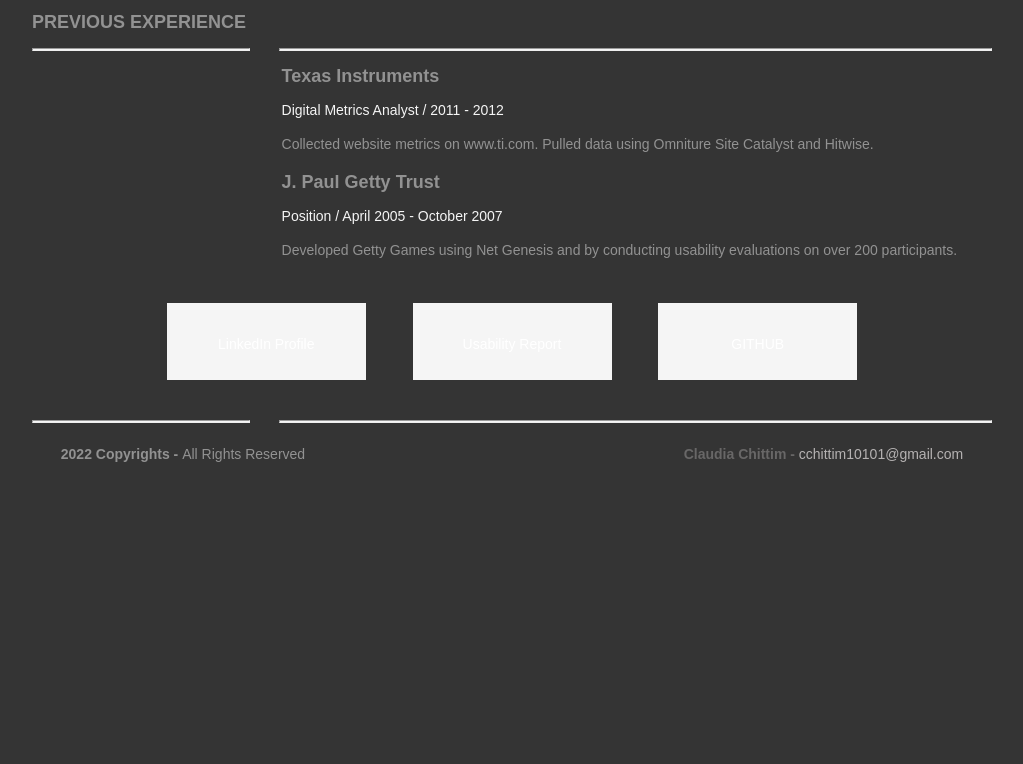
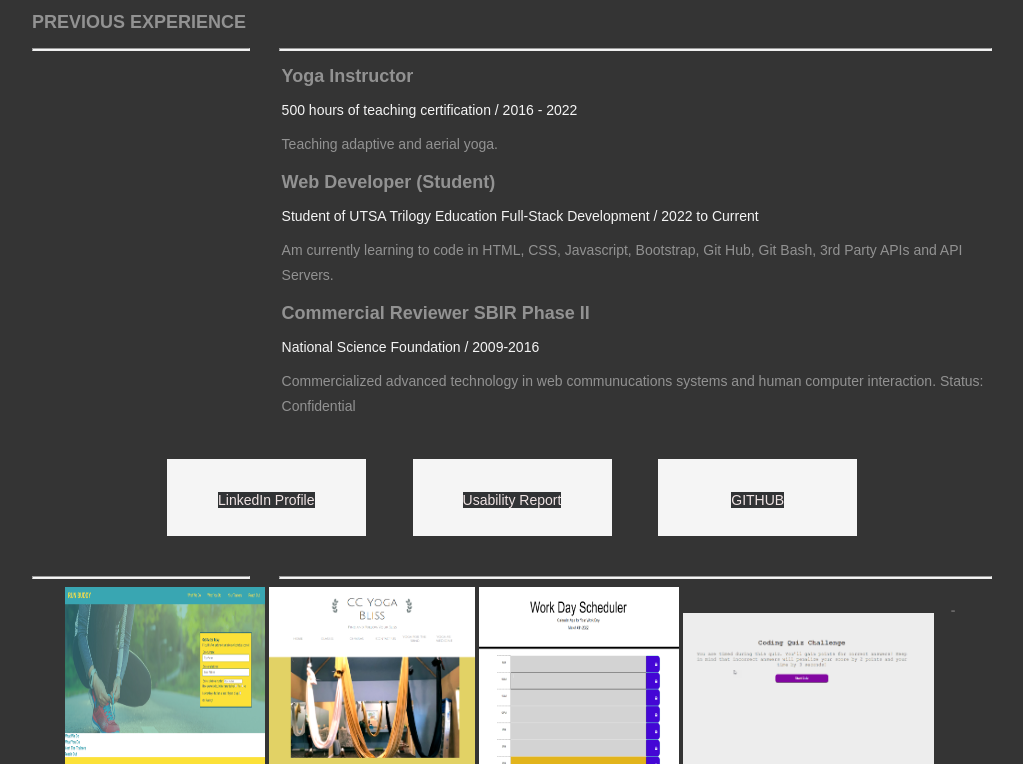
Before and after one commit to c0y01202/Biography_Page, a plain HTML site: page index.html in a window 1280 px wide. Shown: the part 532-1296 px from the top of the page, without its empty margins (128-1151 px from the left). Before the commit the page ends 1009 px from the top, so only its background shows below. Drawn offline with Linux system fonts and the light colour scheme.

Commit message:
added new images and links, modified CSS and HTML

```diff
--- a/index.html
+++ b/index.html
@@ -75,19 +75,27 @@
     <hr class="sectionTitleRule2">
     <section id="section2"
 
-    <!-- First Title & company details  -->
+    <!--First Title & company details-->
     <article class="section2Content">
-      <h2 class="sectionContentTitle">Texas Instruments</h2>
-      <h3 class="sectionContentSubTitle">Digital Metrics Analyst / 2011 - 2012</h3>
-      <p class="sectionContent"> Collected website metrics on www.ti.com. Pulled data using Omniture Site Catalyst and Hitwise. </p>
+      <h2 class="sectionContentTitle">Yoga Instructor</h2>
+      <h3 class="sectionContentSubTitle">500 hours of teaching certification / 2016 - 2022</h3>
+      <p class="sectionContent"> Teaching adaptive and aerial yoga. </p>
     </article>
 
     <!-- Second Title & company details  -->
     <article class="section2Content">
-      <h2 class="sectionContentTitle"> J. Paul Getty Trust</h2>
-      <h3 class="sectionContentSubTitle">Position / April 2005 - October 2007</h3>
-      <p class="sectionContent"> Developed Getty Games using Net Genesis and by conducting usability evaluations on over 200 participants. </p>
+      <h2 class="sectionContentTitle"> Web Developer (Student)</h2>
+      <h3 class="sectionContentSubTitle">Student of UTSA Trilogy Education Full-Stack Development / 2022 to Current</h3>
+      <p class="sectionContent"> Am currently learning to code in HTML, CSS, Javascript, Bootstrap, Git Hub, Git Bash, 3rd Party APIs and API Servers. </p>
     </article>
+
+    <!-- Third Title & company details  -->
+    <article class="section2Content">
+      <h2 class="sectionContentTitle"> Commercial Reviewer SBIR Phase II</h2>
+      <h3 class="sectionContentSubTitle">National Science Foundation / 2009-2016</h3>
+      <p class="sectionContent"> Commercialized advanced technology in web communucations systems and human computer interaction. Status: Confidential </p>
+    </article>
+
     <!-- Replicate the above Div block to add more title and company details in the future-->
   </section>
 
@@ -103,14 +111,29 @@
   </aside>
 </section>
 
+<!--Section for images to include image cards for pictures of previous work-->
+<!--sample code here:
+https://getbootstrap.com/docs/4.3/components/card/-->
+<div> <divclass = portolfio></section>
+
+
+
 </h2>
 <hr class="sectionTitleRule">
 </section>
 </header>
 <footer>
   <hr>
-  <p class="footerDisclaimer">2022  Copyrights - <span>All Rights Reserved</span></p>
-  <p class="footerNote">Claudia Chittim - <span>cchittim10101@gmail.com</span></p>
+  <p class="footerDisclaimer"><span>&nbsp;</span></p>
+  <p class="footerNote">- <span>&nbsp;</span></p>
 </footer>
+
+<section>
+<section class=Previous Work</section/>
+
+<a href="https://c0y01202.github.io/run-buddy/"><img src="Images/run_buddy.png" width="200" height="200" alt=""></a>
+<a href="https://www.ccblissyoga.space/"><img src="Images/yoga_website.png" width="206" height="200" alt=""></a>
+<a href="https://c0y01202.github.io/workdayscheduler/"><img src="Images/index.png" width="200" height="200" alt=""></a>
+<a href="https://c0y01202.github.io/onlinequiz/"><img src="Images/questions_page.png" width="251" height="174" alt=""></a>
 </body>
 </html>
--- a/style.css
+++ b/style.css
@@ -5,7 +5,7 @@
   --violet: #463947;
   --whitesmoke: #f5f5f5;
   --darkgrey: #343434;
-	--lightgrey: rgba(146,146,146,1.00);
+  --lightgrey: rgba(146, 146, 146, 1);
 }
 
 body {
@@ -19,17 +19,19 @@
   background-color: var(--darkgrey);
 }
 
-body, td, th {
-    font-family: Cambria, "Hoefler Text", "Liberation Serif", Times, "Times New Roman", serif;
+body,
+td,
+th {
+  font-family: Cambria, "Hoefler Text", "Liberation Serif", Times,
+    "Times New Roman", serif;
 }
-
 
 /* Header */
 header {
   text-align: center;
   display: block;
   text-decoration-color: aliceblue;
-	color:aliceblue;
+  color: aliceblue;
 }
 header .profileLogo .logoPlaceholder {
   background-color: var(--whitesmoke);
@@ -39,7 +41,7 @@
 header .logoPlaceholder span {
   width: 80px;
   height: 22px;
-	font-family: 'Montserrat', sans-serif;
+  font-family: "Montserrat", sans-serif;
   color: var(--white);
   font-size: 30px;
   font-weight: 700;
@@ -50,9 +52,10 @@
   width: 259px;
   border-radius: 50%;
   height: 259px;
-	clear: both;}
+  clear: both;
+}
 header .profileHeader h1 {
-	font-family: 'Montserrat', sans-serif;
+  font-family: "Montserrat", sans-serif;
   color: var(--lightgrey);
   font-size: 30px;
   font-weight: 700;
@@ -99,7 +102,7 @@
   display: inline;
 }
 header a {
-	  font-family: 'Courier New', Courier, monospace;
+  font-family: "Courier New", Courier, monospace;
   text-decoration: none;
   color: var(--whitesmoke);
 }
@@ -119,24 +122,26 @@
   font-size: 22px;
 }
 
-
 /* Main Content sections */
 .mainContent .section1 {
   display: block;
 }
-.section1 .sectionTitle, .section2 .sectionTitle {
-	font-family: 'Montserrat', sans-serif;
+.section1 .sectionTitle,
+.section2 .sectionTitle {
+  font-family: "Montserrat", sans-serif;
   color: var(--lightgrey);
   font-size: 18px;
   font-weight: 700;
   text-transform: uppercase;
 }
-.section1 .sectionTitleRule, .section2 .sectionTitleRule {
+.section1 .sectionTitleRule,
+.section2 .sectionTitleRule {
   margin: 0 3% 0 0;
   float: left;
   clear: both;
 }
-.section1 .sectionTitleRule2, .section2 .sectionTitleRule2 {
+.section1 .sectionTitleRule2,
+.section2 .sectionTitleRule2 {
   background-color: var(--whitesmoke);
   height: 1px;
   padding: 0px;
@@ -157,7 +162,6 @@
   font-size: 18px;
   font-weight: 700;
 }
-
 
 .section2 .sectionContentSubTitle {
   font-family: sans-serif;
@@ -187,15 +191,16 @@
   background-color: var(--lightgrey);
 }
 .externalResourcesNav .externalResources a {
-	font-family: 'Montserrat', sans-serif;
-	color: rgba(255,255,255,1.00);
+  font-family: "Montserrat", sans-serif;
+  color: rgb(240, 228, 228);
+  background-color: rgb(49, 51, 53);
   font-size: 14px;
   font-weight: 400;
   line-height: 18px;
   text-decoration: none;
 }
 .stretch {
-	content: '';
+  content: "";
   display: inline-block;
   margin-left: 2%;
   margin-right: 2%;
@@ -216,16 +221,16 @@
   font-family: sans-serif;
   font-size: 14px;
   line-height: 18px;
-	color: rgba(104,103,103,1.00);
+  color: rgba(104, 103, 103, 1);
   font-weight: 700;
 }
 footer .footerNote span {
-	color: rgba(181,178,178,1.00);
+  color: rgba(181, 178, 178, 1);
   font-weight: 400;
 }
 
 /* Media query for Mobile devices*/
-@media only screen and (min-width : 285px) and (max-width : 480px) {
+@media only screen and (min-width: 285px) and (max-width: 480px) {
   /* Header */
   header {
     width: 100%;
@@ -262,13 +267,16 @@
     text-align: center;
     margin-bottom: 10%;
   }
-.section1 .section1Title, .section2 .section1Title {
+  .section1 .section1Title,
+  .section2 .section1Title {
     text-align: center;
   }
-.section1 .sectionTitleRule, .section2 .sectionTitleRule {
+  .section1 .sectionTitleRule,
+  .section2 .sectionTitleRule {
     width: 100%;
   }
-.section1 .sectionTitleRule2, .section2 .sectionTitleRule2 {
+  .section1 .sectionTitleRule2,
+  .section2 .sectionTitleRule2 {
     display: none;
   }
   .mainContent .section1 .section1Content {
@@ -301,11 +309,10 @@
   }
   .width {
   }
-
 }
 
 /* Media Query for Tablets */
-@media only screen and (min-width : 481px) and (max-width : 1024px) {
+@media only screen and (min-width: 481px) and (max-width: 1024px) {
   /* Header */
   header {
     width: 100%;
@@ -313,7 +320,7 @@
   }
   header .profileLogo .logoPlaceholder {
     display: inline-block;
-	font-family: 'Montserrat', sans-serif;
+    font-family: "Montserrat", sans-serif;
   }
   header .profilePhoto {
     float: left;
@@ -332,13 +339,16 @@
     margin-right: 23px;
   }
   /* Main content and sections */
-.section1 .section1Title, .section2 .section1Title {
+  .section1 .section1Title,
+  .section2 .section1Title {
     text-align: center;
   }
-.section1 .sectionTitleRule, .section2 .sectionTitleRule {
+  .section1 .sectionTitleRule,
+  .section2 .sectionTitleRule {
     width: 100%;
   }
-.section1 .sectionTitleRule2, .section2 .sectionTitleRule2 {
+  .section1 .sectionTitleRule2,
+  .section2 .sectionTitleRule2 {
     display: none;
   }
   .mainContent .section1 .section1Content {
@@ -385,7 +395,7 @@
 }
 
 /* Desktops and laptops  */
-@media only screen and (min-width:1025px) {
+@media only screen and (min-width: 1025px) {
   /* Header */
   header .profileLogo .logoPlaceholder {
     float: left;
@@ -407,7 +417,8 @@
     margin-right: 23px;
   }
   /* Main content sections */
-.section1 .sectionTitleRule, .section2 .sectionTitleRule {
+  .section1 .sectionTitleRule,
+  .section2 .sectionTitleRule {
     width: 22.5%;
   }
   .mainContent .section1 .section1Content {
```
Also changed, not shown: Images/Gettty Research Institute.png (added), Images/index.png (added), Images/marriot_website.png (added), Images/questions_page.png (added), Images/run_buddy.png (added), Images/yoga_website.png (added), 1 other file. Lines whose indentation alone changed are shown as unchanged.
